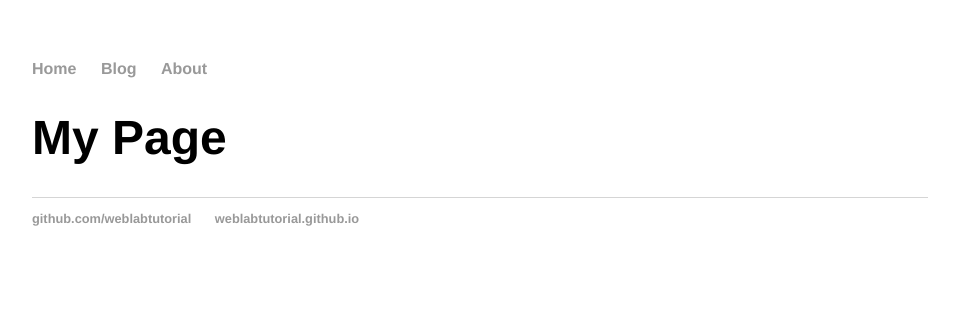
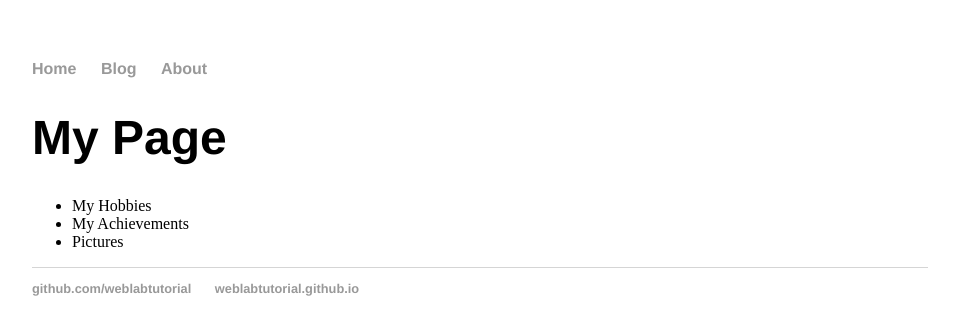
Before and after one commit to gkp2000/gkp2000.github.io, a Jekyll site: the page built from about/index.html, in a window 1280 px wide. Shown: the top 335 px of the page, without its empty margins (160-1119 px from the left). Built offline with Jekyll 4.4.1, drawn with Linux system fonts in a browser that asks for light colours.

Commit message:
Update index.html

```diff
--- a/about/index.html
+++ b/about/index.html
@@ -2,5 +2,9 @@
 layout: default
 title: My Page
 ---
-
 <h1>{{ page.title }}</h1>
+<ul>
+  <li>My Hobbies</li>
+  <li>My Achievements</li>
+  <li>Pictures</li>
+</ul>
```
